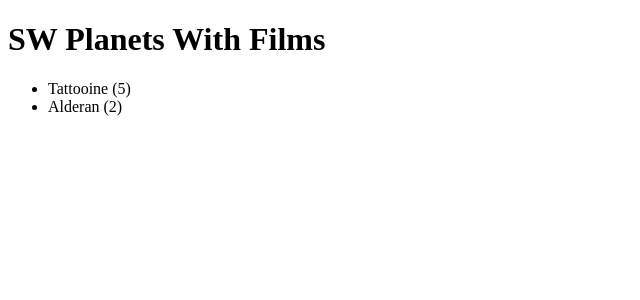
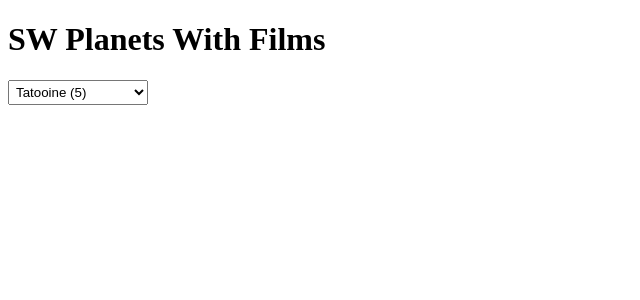
Before and after one commit to 2025-fall-js-frameworks/angular-components, an Angular app: page / in a window 1280 px wide. Shown: the top 300 px of the page, without its empty margins (0-640 px from the left). Built offline with nearby package versions, Linux system fonts and the light colour scheme.

Commit message:
woohoo got it working
service connects to model and properly returns a list of planets with their film count

```diff
--- a/src/app/sw-planet-films/sw-planet-films.css
+++ b/src/app/sw-planet-films/sw-planet-films.css
@@ -0,0 +1,3 @@
+#swPlanetWithFilmsFilter {
+    padding: 3px;
+}
--- a/src/app/sw-planet-films/sw-planet-films.html
+++ b/src/app/sw-planet-films/sw-planet-films.html
@@ -1,7 +1,8 @@
 <h1>
     SW Planets With Films
 </h1>
-<ul>
-    <li>Tattooine (5)</li>
-    <li>Alderan (2)</li>
-</ul>
+<select id="swPlanetWithFilmsFilter">
+    @for (p of planets; track p) {
+        <option>{{ p.name }} ({{ p.filmCount }})</option>
+    }
+</select>
--- a/src/app/sw-planet-films/sw-planet-films.ts
+++ b/src/app/sw-planet-films/sw-planet-films.ts
@@ -11,4 +11,5 @@ import { SwPlanetsService } from '../sw-planets.service';
 export class SwPlanetFilms {
 	private planetSvc = inject(SwPlanetsService);
 
+	protected readonly planets = this.planetSvc.getPlanetFilmDataForDisplay();
 }
--- a/src/app/sw-planets.service.ts
+++ b/src/app/sw-planets.service.ts
@@ -1,8 +1,11 @@
 import { Injectable } from '@angular/core';
+import { allPlanets, getPlanetsWithFilmCount } from '../sw-planet-model';
 
 @Injectable({
 	providedIn: 'root'
 })
 export class SwPlanetsService {
+	public getPlanetFilmDataForDisplay = () => getPlanetsWithFilmCount(allPlanets);
+
 
 }
```
